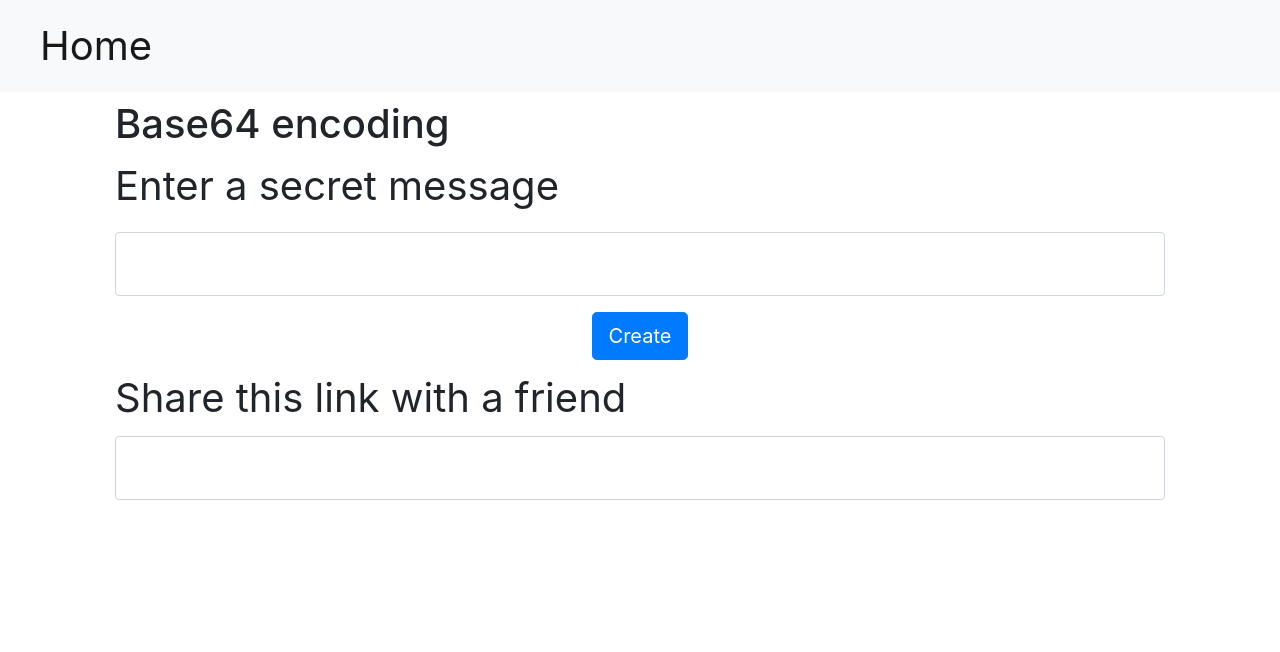
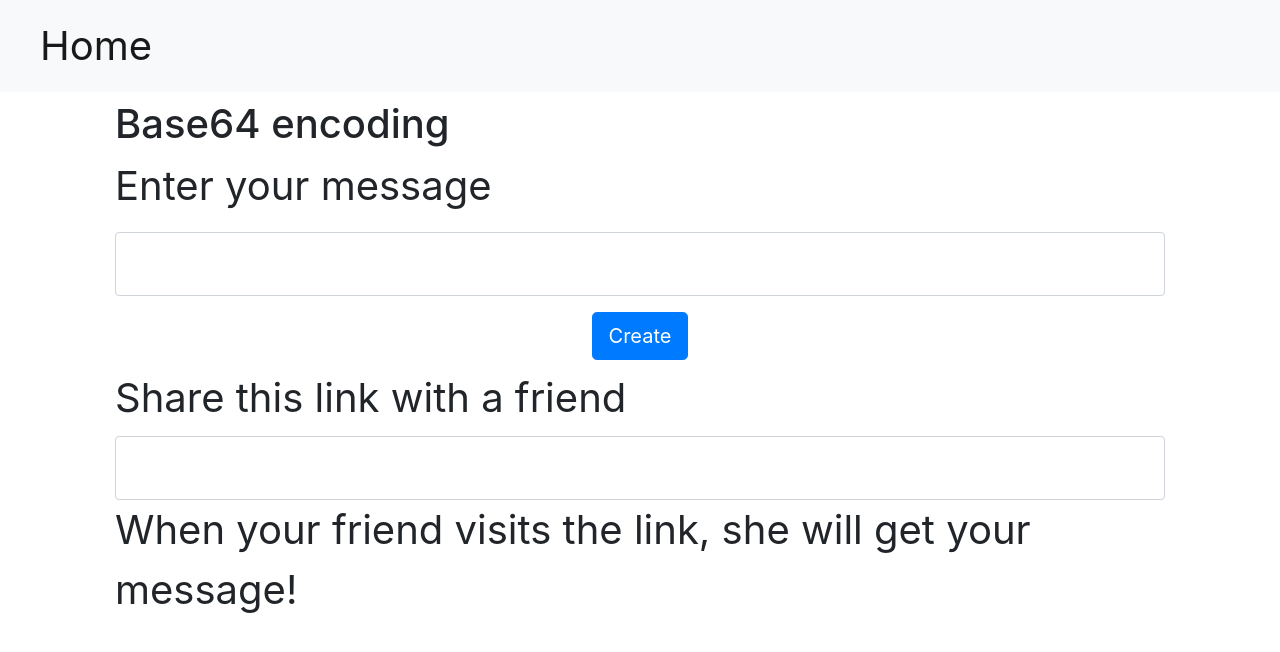
Before and after one commit to 3willows/messages, a plain HTML site: page index.html in a window 1280 px wide. Drawn offline with nearby package versions, Linux system fonts and the light colour scheme.

Commit message:
change text

```diff
--- a/index.html
+++ b/index.html
@@ -7,7 +7,7 @@
   <link rel="stylesheet" href="https://stackpath.bootstrapcdn.com/bootstrap/4.5.2/css/bootstrap.min.css"
     integrity="sha384-JcKb8q3iqJ61gNV9KGb8thSsNjpSL0n8PARn9HuZOnIxN0hoP+VmmDGMN5t9UJ0Z" crossorigin="anonymous">
   <link rel="stylesheet" href="app.css">
-  <title>Base64 Encoding</title>
+  <title>Message in the URL</title>
 </head>
 
 <body>
@@ -36,7 +36,7 @@
         <div class="card-panel mt-2">
           <h1>Base64 encoding</h1>
           <form id="submit">
-            <label>Enter a secret message</label>
+            <label>Enter your message</label>
             <div class='mt-2'>
               <input id="message-input" class="form-control  w-100" style="min-width: 0;" />
             </div>
@@ -52,6 +52,7 @@
         <div class="mt-2">
           Share this link with a friend
           <div class="mt-2"> <input id="link-input" class="form-control w-100" /></div>
+          When your friend visits the link, she will get your message!
         </div>
       </div>
     </div>
```
Also changed, not shown: 1 other file.
